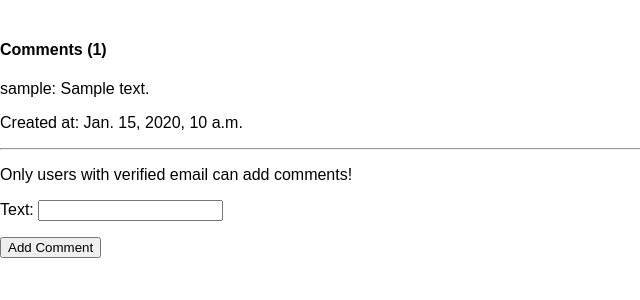
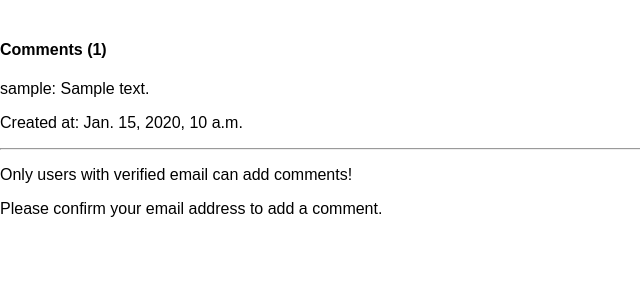
Before and after one commit to Andriiko26/virtual-nexus, a Django app: page /posts/00000000-0000-0000-0000-000000000001/ in a window 1280 px wide. Shown: the part 273-573 px from the top of the page, without its empty margins (0-640 px from the left). Run offline with Django 5.2, Linux system fonts and the light colour scheme; a user stored in the database is signed in; tables that the repository leaves empty hold one stand-in row (values such as "Sample post"); grey boxes marked "Sample" are stand-in pictures.

Commit message:
fixed bug

```diff
--- a/virtual_nexus_project/posts/views.py
+++ b/virtual_nexus_project/posts/views.py
@@ -37,10 +37,15 @@ class PostDetailView(View):
         comments = Comment.objects.filter(post=post)
         form = CommentForm()
 
+        email_verified = False
+        if request.user.is_authenticated:
+            email_verified = EmailAddress.objects.filter(user=request.user, verified=True).exists()
+
         context = {
             'post': post,
             'comments': comments,
             'form': form,
+            'email_verified': email_verified,
         }
         return render(request, self.template_name, context)
 
@@ -48,9 +53,12 @@ class PostDetailView(View):
         user = request.user
         post = get_object_or_404(Post, pk=pk)
         form = CommentForm(request.POST)
-        email = EmailAddress.objects.filter(user=user, verified=True)
 
-        if form.is_valid():
+        email_verified = False # checking is user an anonymous by default yes
+        if request.user.is_authenticated:
+            email_verified = EmailAddress.objects.filter(user=request.user, verified=True).exists()
+
+        if form.is_valid() and email_verified:
             comment = form.save(commit=False)
             comment.author = user
             comment.post = post
@@ -63,7 +71,7 @@ class PostDetailView(View):
         'post': post,
         'comments': Comment.objects.filter(post=post),
         'form': form,
-        'email_verified': email.exists(),
+        'email_verified': email_verified,
         }
 
         return render(request, self.template_name, context)
--- a/virtual_nexus_project/templates/posts/post_detail.html
+++ b/virtual_nexus_project/templates/posts/post_detail.html
@@ -26,13 +26,13 @@
 
     <p>Only users with verified email can add comments!</p>
     {% if email_verified %}
+        <form method="post">
+            {% csrf_token %}
+            {{ form.as_p }}
+            <button type="submit">Add Comment</button>
+        </form>
+    {% else %}
         <p>Please confirm your email address to add a comment.</p>
-    {% else %}
-    <form method="post" action="{% url 'post-detail' pk=post.id %}">
-        {% csrf_token %}
-        {{ form.as_p }}
-        <button type="submit">Add Comment</button>
-    </form>
     {% endif %}
 
     {% else %}
```
